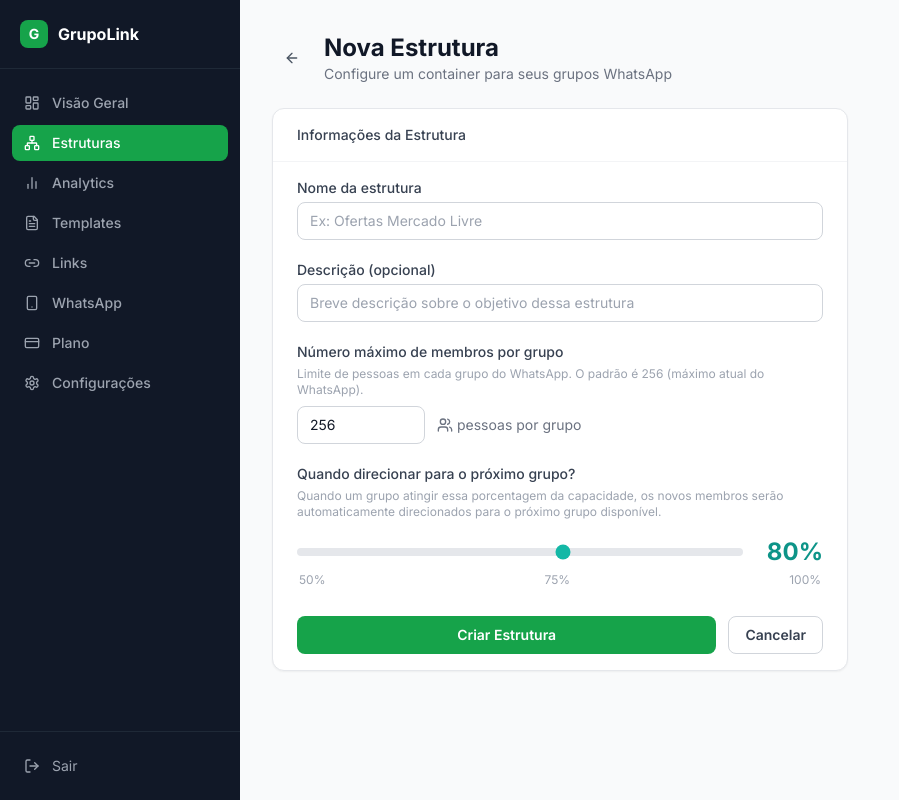
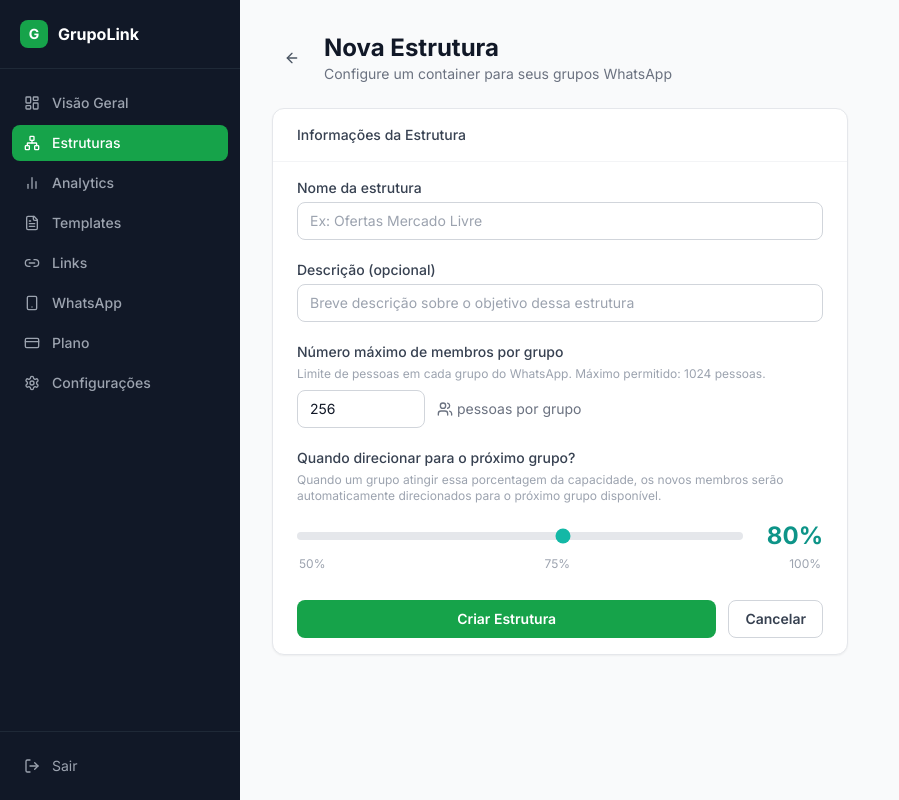
Before and after one commit to achadostreinofofo/grupolink-frontend, a Next.js app: page /dashboard/structures/new in a window 1280 px wide. Shown: the whole page, without its empty margins (0-899 px from the left). Built offline with nearby package versions, Linux system fonts and the light colour scheme.

Commit message:
fix: update maxMembersPerGroup description to show 1024 as max

```diff
--- a/src/app/dashboard/structures/new/page.tsx
+++ b/src/app/dashboard/structures/new/page.tsx
@@ -88,7 +88,7 @@ export default function NewStructurePage() {
                 Número máximo de membros por grupo
               </label>
               <p className="text-xs text-gray-400 mb-2">
-                Limite de pessoas em cada grupo do WhatsApp. O padrão é 256 (máximo atual do WhatsApp).
+                Limite de pessoas em cada grupo do WhatsApp. Máximo permitido: 1024 pessoas.
               </p>
               <div className="flex items-center gap-3">
                 <Input
```
